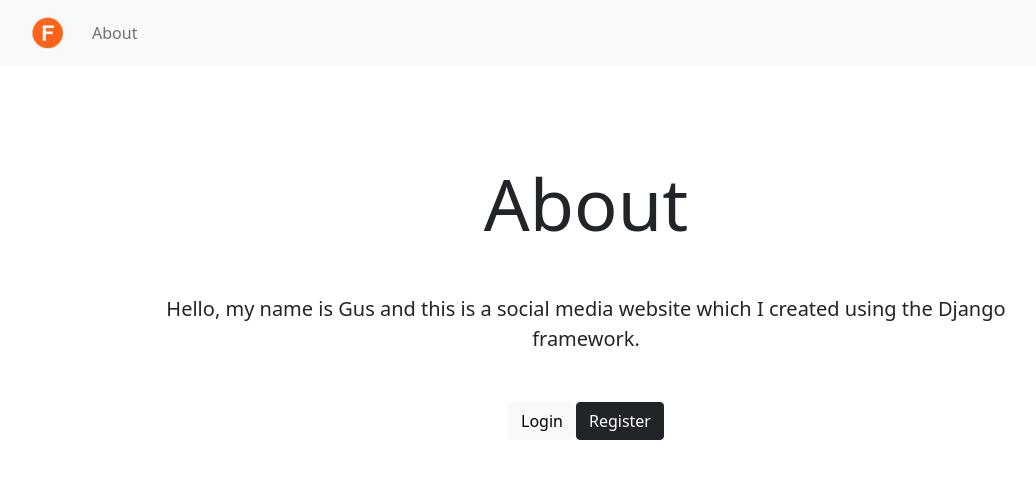
After one commit to gfowle201926762/whitenoise, a Django app: page /about/ in a window 1280 px wide. The commit adds this page. Shown: the top 479 px of the page, without its empty margins (54-1090 px from the left). Run offline with Django 3.2, Linux system fonts and the light colour scheme.

Commit message:
CSS and about page

```diff
--- a/fluenco/settings.py
+++ b/fluenco/settings.py
@@ -23,7 +23,7 @@ BASE_DIR = Path(__file__).resolve().parent.parent
 SECRET_KEY = 'django-insecure-hcp*t$b*czbi2q(v36qihb36-j*rsm28g_4*0(!tz61y$on6f&'
 
 # SECURITY WARNING: don't run with debug turned on in production!
-DEBUG = False
+DEBUG = True
 
 ALLOWED_HOSTS = ['fluenco.herokuapp.com', '127.0.0.1']
 
--- /dev/null
+++ b/landing/templates/landing/about.html
@@ -0,0 +1,19 @@
+{%extends 'landing/base_landing.html'%}
+
+{%block title%}Welcome!{%endblock%}
+
+
+{%block content%}
+<div class="container trm-l">
+    <div class="row justify-content-center">
+        <div class="col-md-10 col-sm-12 text-center">
+            <h1 class="display-2">About</h1>
+            <p class="mt-5 lead">Hello, my name is Gus and this is a social media website which I created using the Django framework.</p>
+            <div class="d-flex justify-content-center mt-5">
+                <a href="{% url 'login'%}" class="btn btn-light mr-2">Login</a>
+                <a href="{% url 'register'%}" class="btn btn-dark">Register</a>
+            </div>
+        </div>
+    </div>
+</div>
+{%endblock%}
--- a/landing/templates/landing/base_landing.html
+++ b/landing/templates/landing/base_landing.html
@@ -9,7 +9,7 @@
 
     <!-- Bootstrap CSS -->
     <link href="https://cdn.jsdelivr.net/npm/bootstrap@5.0.1/dist/css/bootstrap.min.css" rel="stylesheet" integrity="sha384-+0n0xVW2eSR5OomGNYDnhzAbDsOXxcvSN1TPprVMTNDbiYZCxYbOOl7+AMvyTG2x" crossorigin="anonymous">
-    <link rel="stylesheet" href="{% static 'css/style.css'%}">
+    <link rel="stylesheet" href="{% static 'CSS/style.css'%}">
     <title>{%block title%}{%endblock%}</title>
   </head>
 
@@ -35,7 +35,7 @@
                 <div class="collapse navbar-collapse" id="navbarSupportedContent">
                     <ul class="navbar-nav me-auto">
                         <li class="nav-item">
-                            <a class="nav-link" aria-current="page" href="#">
+                            <a class="nav-link" aria-current="page" href="{% url 'about'%}">
                                 About
                             </a>
                         </li>
--- a/landing/urls.py
+++ b/landing/urls.py
@@ -1,5 +1,5 @@
 from django.urls import path
-from .views import Landing, Login, Register, Logged_out, Logout_page
+from .views import Landing, Login, Register, Logged_out, Logout_page, About
 
 urlpatterns = [
     path('', Landing.as_view(), name="landing"),
@@ -7,4 +7,5 @@ urlpatterns = [
     path('register/', Register.as_view(), name="register"),
     path('logged_out/', Logged_out.as_view(), name="logged_out"),
     path('logout_page/', Logout_page.as_view(), name="logout_page"),
+    path('about/', About.as_view(), name="about"),
 ]
--- a/landing/views.py
+++ b/landing/views.py
@@ -50,3 +50,8 @@ class Logout_page(View):
     def get(self, request, *args, **kwargs):
         context = {}
         return render(request, 'landing/logout_page.html', context)
+
+class About(View):
+    def get(self, request,*args, **kwargs):
+        context = {}
+        return render(request, 'landing/about.html', context)
--- a/main/templates/main/base_main.html
+++ b/main/templates/main/base_main.html
@@ -10,7 +10,7 @@
     <!-- Bootstrap CSS -->
     <link href="https://cdn.jsdelivr.net/npm/bootstrap@5.0.1/dist/css/bootstrap.min.css" rel="stylesheet" integrity="sha384-+0n0xVW2eSR5OomGNYDnhzAbDsOXxcvSN1TPprVMTNDbiYZCxYbOOl7+AMvyTG2x" crossorigin="anonymous">
     <script src="https://kit.fontawesome.com/2d96c14ea3.js" crossorigin="anonymous"></script>
-    <link rel="stylesheet" href="{% static 'css/style.css'%}">
+    <link rel="stylesheet" href="{% static 'CSS/style.css'%}">
     <title>{%block title%}{%endblock%}</title>
   </head>
 
```
